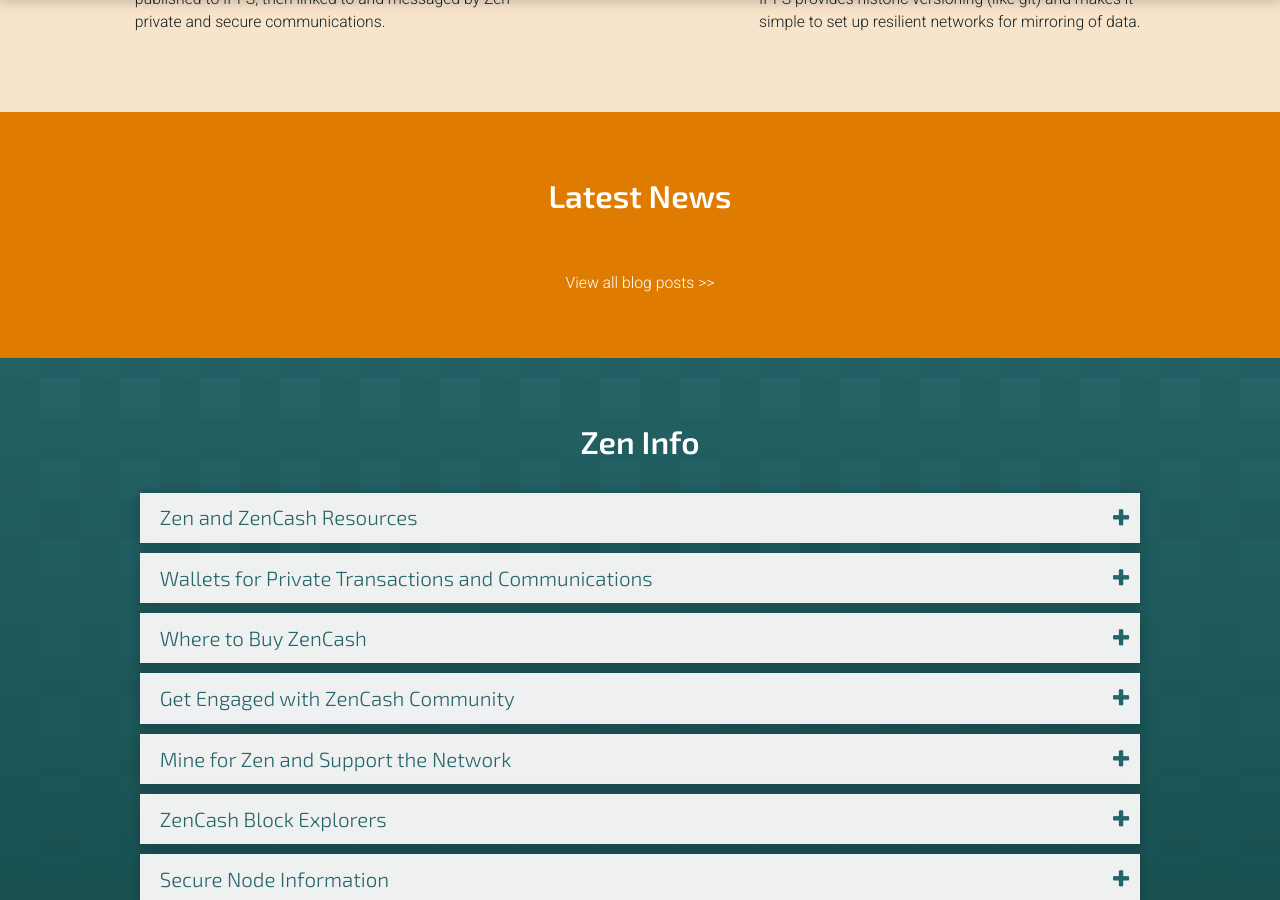
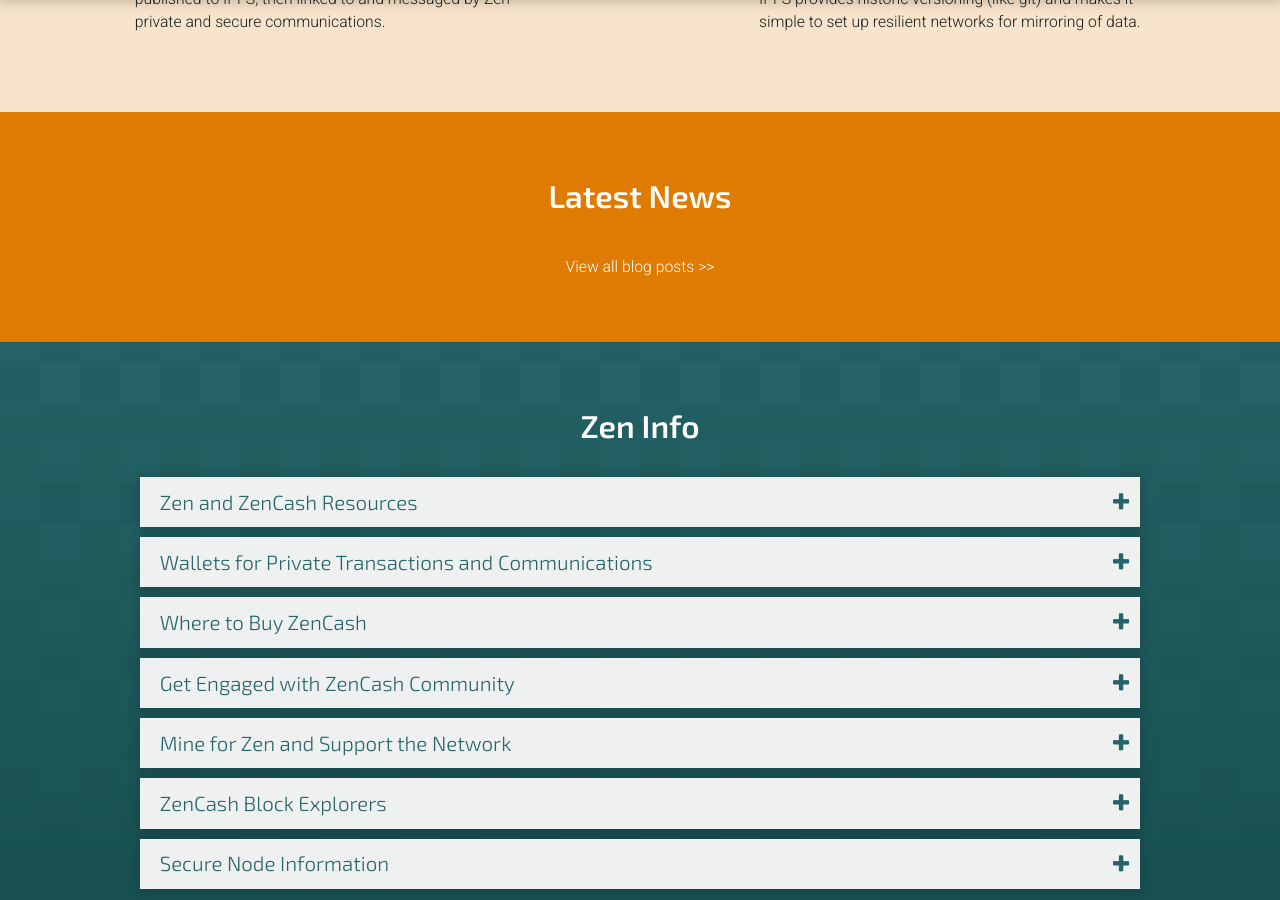
Before and after one commit to tarrenj/website, a Jekyll site: the page built from index.html, in a window 1280 px wide and 900 px high, scrolled down 2610 px. Built offline with Jekyll 4.4.1, drawn with Linux system fonts in a browser that asks for light colours; the list of posts is cut into pages by our own code.

Commit message:
Improvements to mobile layout

```diff
--- a/_layouts/default.html
+++ b/_layouts/default.html
@@ -16,8 +16,8 @@
         <!-- JS -->
         <script id="template-blog-post" type="text/template">
           {% raw %}
-          <div class="col">
-            <div class="card">
+          <div class="col-md-4">
+            <div class="card mb-3">
               <div class="card-block">
                 <h4 class="card-title"><a href="{{link}}">{{title}}</a></h4>
                 <p class="card-text">
--- a/index.html
+++ b/index.html
@@ -178,7 +178,7 @@
     <div id="blogPosts" class="row align-items-center">
       <!--Generated list items will go here-->
     </div>
-    <div class="row align-items-center mt-4">
+    <div class="row align-items-center mt-2">
       <div class="col-sm-12 text-center">
         <a href="{{site.links.blog}}">View all blog posts >></a>
       </div>
```
Also changed, not shown: 5 other files.
